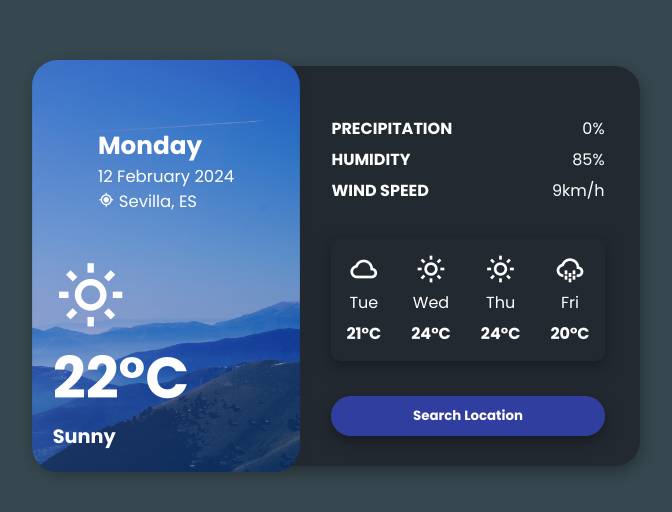
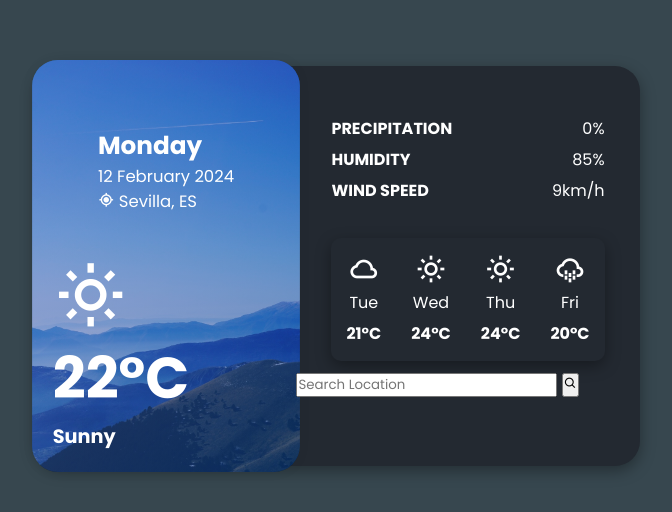
Before and after one commit to asa7ur/Weather_App_1, a website: page index.html in a window 1280 px wide. Shown: the part 134-646 px from the top of the page, without its empty margins (302-974 px from the left). Drawn offline with nearby package versions, Linux system fonts and the light colour scheme; no server answers.

Commit message:
Added a submit form

```diff
--- a/functions/weather.js
+++ b/functions/weather.js
@@ -10,7 +10,7 @@ exports.handler = async (event, context) => {
 	if (method !== 'POST') {
 		return {
 			statusCode: 405,
-			body: 'Only PUT Requests Allowed',
+			body: 'Only POST Requests Allowed',
 		}
 	}
 	const { location } = JSON.parse(event.body)
--- a/index.html
+++ b/index.html
@@ -1,5 +1,6 @@
 <!DOCTYPE html>
 <html lang="en">
+
 <head>
     <meta charset="UTF-8">
     <meta name="viewport" content="width=device-width, initial-scale=1.0">
@@ -7,6 +8,7 @@
     <link rel="stylesheet" href="style.css">
     <title>Weather App UI</title>
 </head>
+
 <body>
 
     <div class="container">
@@ -21,7 +23,7 @@
                 </div>
             </div>
             <div class="today-weather">
-                <i class='bx bx-sun' ></i>
+                <i class='bx bx-sun'></i>
                 <h1 class="weather-temp">
                     22°C
                 </h1>
@@ -47,34 +49,37 @@
 
             <ul class="days-list">
                 <li>
-                    <i class='bx bx-cloud' ></i>
+                    <i class='bx bx-cloud'></i>
                     <span>Tue</span>
                     <span class="day-temp">21°C</span>
                 </li>
                 <li>
-                    <i class='bx bx-sun' ></i>
+                    <i class='bx bx-sun'></i>
                     <span>Wed</span>
                     <span class="day-temp">24°C</span>
                 </li>
                 <li>
-                    <i class='bx bx-sun' ></i>
+                    <i class='bx bx-sun'></i>
                     <span>Thu</span>
                     <span class="day-temp">24°C</span>
                 </li>
                 <li>
-                    <i class='bx bx-cloud-drizzle' ></i>
+                    <i class='bx bx-cloud-drizzle'></i>
                     <span>Fri</span>
                     <span class="day-temp">20°C</span>
                 </li>
             </ul>
 
-            <div class="btn-container">
-                <button class="loc-button">Search Location</button>
-            </div>
+            <form class="form">
+                <input type="text" name="search" class="form-input" placeholder="Search Location">
+                <button type="submit" class="submit-btn"><i class='bx bx-search'></i></button>
+            </form>
+            <p class="alert"></p>
 
         </div>
     </div>
     <script src="https://cdn.jsdelivr.net/npm/axios@1.6.7/dist/axios.min.js"></script>
     <script src="./app.js"></script>
 </body>
+
 </html>
```
